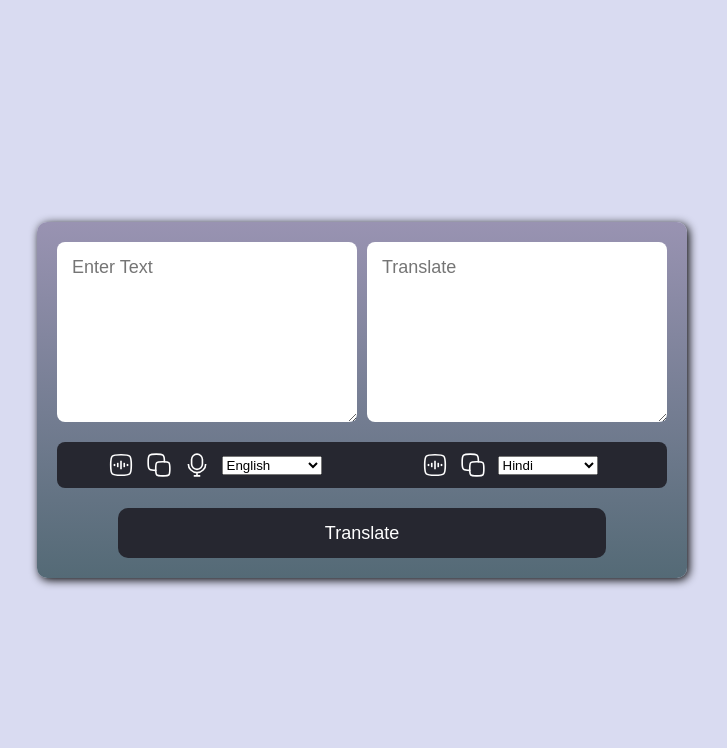
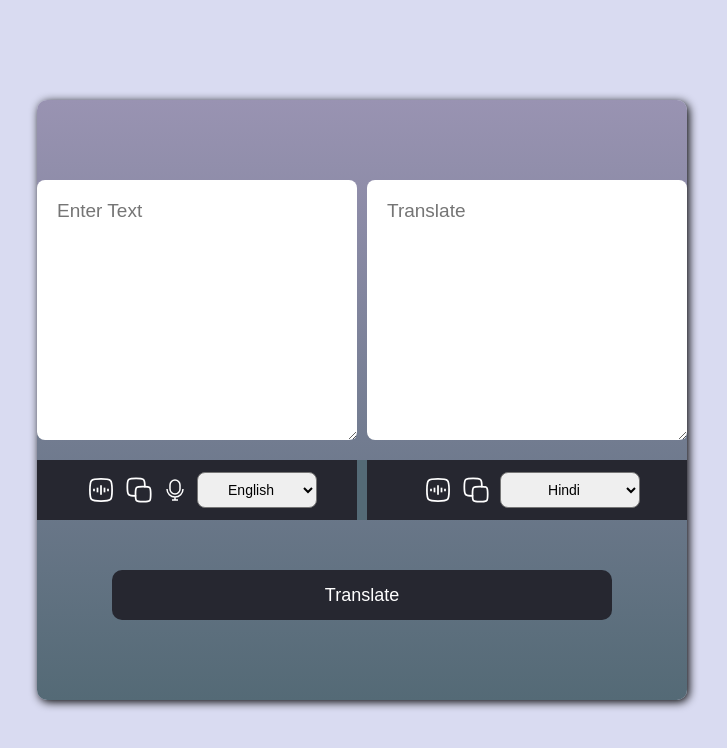
Before and after one commit to Ayushpal8543/Language-Translator, a plain HTML site: page index.html in a window 1280 px wide. Shown: the whole page, without its empty margins (278-1005 px from the left). Drawn offline with Linux system fonts and the light colour scheme.

Commit message:
Update style.css

```diff
--- a/style.css
+++ b/style.css
@@ -2,118 +2,126 @@
     margin: 0;
     padding: 0;
     font-family: "poppins", sans-serif;
-    box-sizing: border-box;
 }
-
 body{
     background-color:#d9dbf1;
-    min-height: 100vh;
+    width: 100vw;
+    height: 100vh;
     display: flex;
     align-items: center;
     justify-content: center;
-    padding: 10px;
 }
-
 .container{
-    width: 100%;
-    max-width: 650px;
+    width: 650px;
+    height: 600px;
     background: linear-gradient(to top,#546a76,#9993B2);
-    display: flex;
-    flex-direction: column;
-    align-items: center;
-    padding: 20px;
-    gap: 20px;
-    border-radius: 10px;
-    box-shadow: 2px 2px 10px;
-}
-
-.Text{
-    width: 100%;
-    display: flex;
-    gap: 10px;
-}
-
-#fromLang, #toLang{
-    width: 100%;
-    height: 180px;
-    font-size: 18px;
-    padding: 15px;
-    border-radius: 8px;
-    border: none;
-}
-
-.selectArea{
-    width: 100%;
-    height: auto;
-    display: flex;
-    justify-content: space-between;
-    background-color: #262730;
-    padding: 10px;
-    border-radius: 8px;
-}
-
-.slt1, .slt2{
-    width: 50%;
     display: flex;
     align-items: center;
     justify-content: center;
-    gap: 12px;
+    flex-direction: column;
+    box-shadow: 2px 2px 10px;
+    border-radius: 10px;
+    border: none;
+}
+.Text{
+    width: 100%;
+    height: 260px;
+    display: flex;
+    align-items: center;
+    justify-content: center;
+    gap: 10px;
+    overflow: hidden;
+}
+#fromLang,#toLang{
+    width: 100%;
+    height: 260px;
+    color: black;
+    background-color: #ffffff;
+    font-size: 19px;
+    padding: 20px;
+    box-sizing: border-box;
+    border: none;
+    border-radius: 8px;
+}
+.selectArea{
+    width: 100%;
+    height: 60px;
+    display: flex;
+    align-items: center;
+    justify-content: space-between;
+    background-color: #262730;
+    margin-top: 20px;
+}
+.slt1, .slt2{
+    width: 50%;
+    height: 100%;
+    display: flex;
+    align-items: center;
+    justify-content: center;
+    gap: 10px;
+    padding-left: 10px;
+}
+.slt1{
+    border-right: 5px solid #546a76;
+}
+.slt2{
+    border-left: 5px solid #546a76;
+}
+#fselect{
+    width: 120px;
+    padding: 8px 8px;
+    font-size: 14px;
+    border-radius: 8px;
+    cursor: pointer;
+    text-align: center;
+}
+#sselect{
+    width: 140px;
+    padding: 8px 8px;
+    font-size: 14px;
+    border-radius: 8px;
+    cursor: pointer;
+    text-align: center;
+}
+#transfer{
+    width: 500px;
+    height: 50px;
+    background-color: #262730;
+    margin-top: 50px;
+    color: #fff;
+    font-size: 18px;
+    border: none;
+    border-radius: 10px;
+    transition: 0.3s ease;
+    cursor: pointer;
+}
+#transfer:hover{
+    background-color: #3b3c46;
+    transform: scale(1.05);
+    box-shadow: 0 0 12px rgba(255,255,255,0.4);
 }
 
 
-#transfer{
-    width: 80%;
-    height: 50px;
-    background-color: #262730;
-    color: #fff;
-    font-size: 18px;
-    border-radius: 10px;
+.mic{
+    font-size: 20px;
+    background: none;
+    border: none;
     cursor: pointer;
-    border: none;
+    color: white;
+    transition: 0.2s ease;
+}
+.mic.listening{
+    color: red;
+    transform: scale(1.3);
+    text-shadow: 0 0 10px red;
 }
 
-
-.speak, .copy, .mic{
-    width: 26px;
+.speak, .copy{
+    width: 28px;
     cursor: pointer;
     transition: 0.2s ease;
 }
-
-.mic.listening{
-    filter: brightness(2);
-    transform: scale(1.25);
+.speak:hover, .copy:hover{
+    transform: scale(1.2);
+    filter: brightness(1.4);
 }
-
-/* Mobile Fix */
-@media(max-width: 768px){
-
-    .Text{
-        flex-direction: column;
-    }
-
-    #fromLang, #toLang{
-        height: 150px;
-        font-size: 16px;
-    }
-
-    .selectArea{
-        flex-direction: column;
-        gap: 12px;
-    }
-
-    .slt1, .slt2{
-        width: 100%;
-        border: none;
-    }
-
-    #transfer{
-        width: 100%;
-        font-size: 17px;
-    }
-
-    #fselect, #sselect{
-        width: auto;
-        font-size: 14px;
-        padding: 6px;
-    }
-}
```
